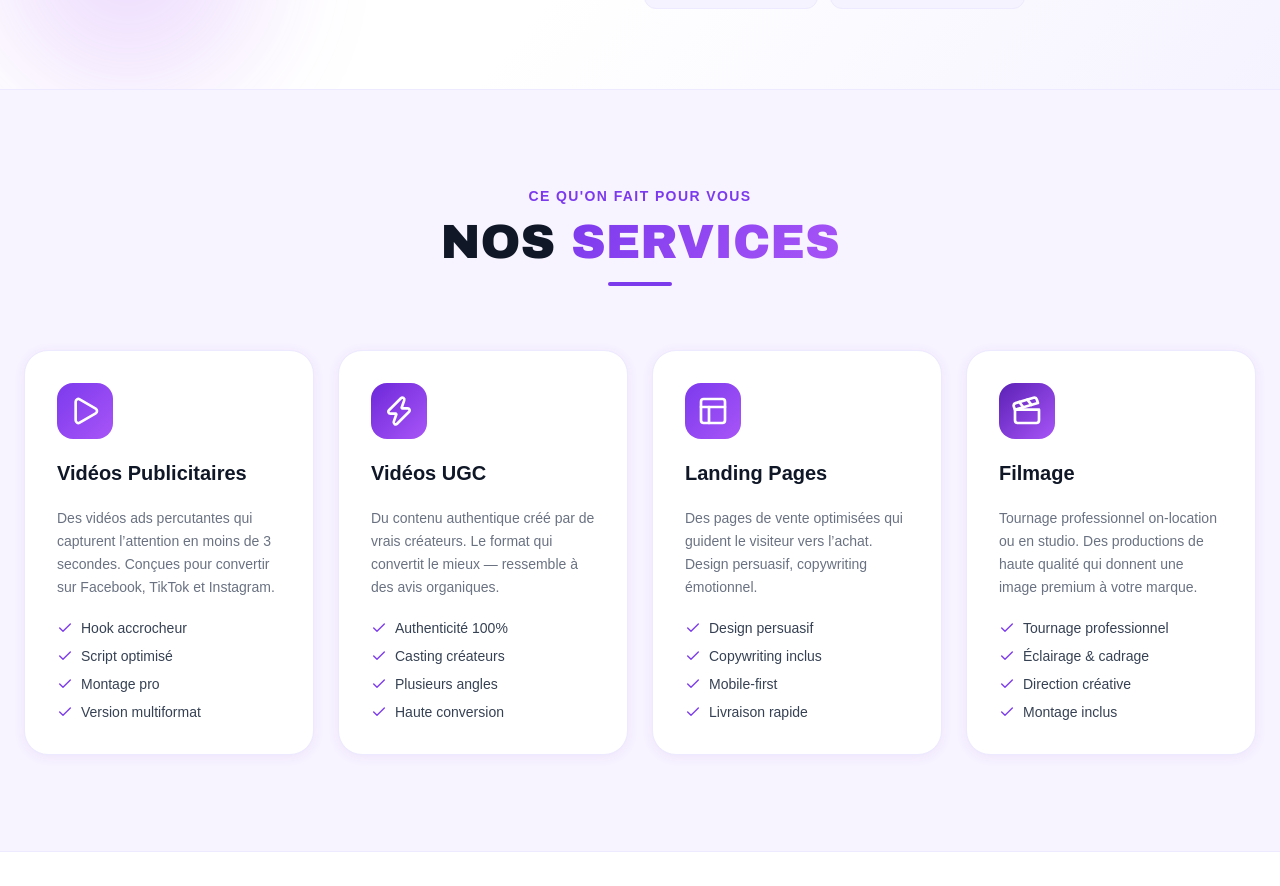
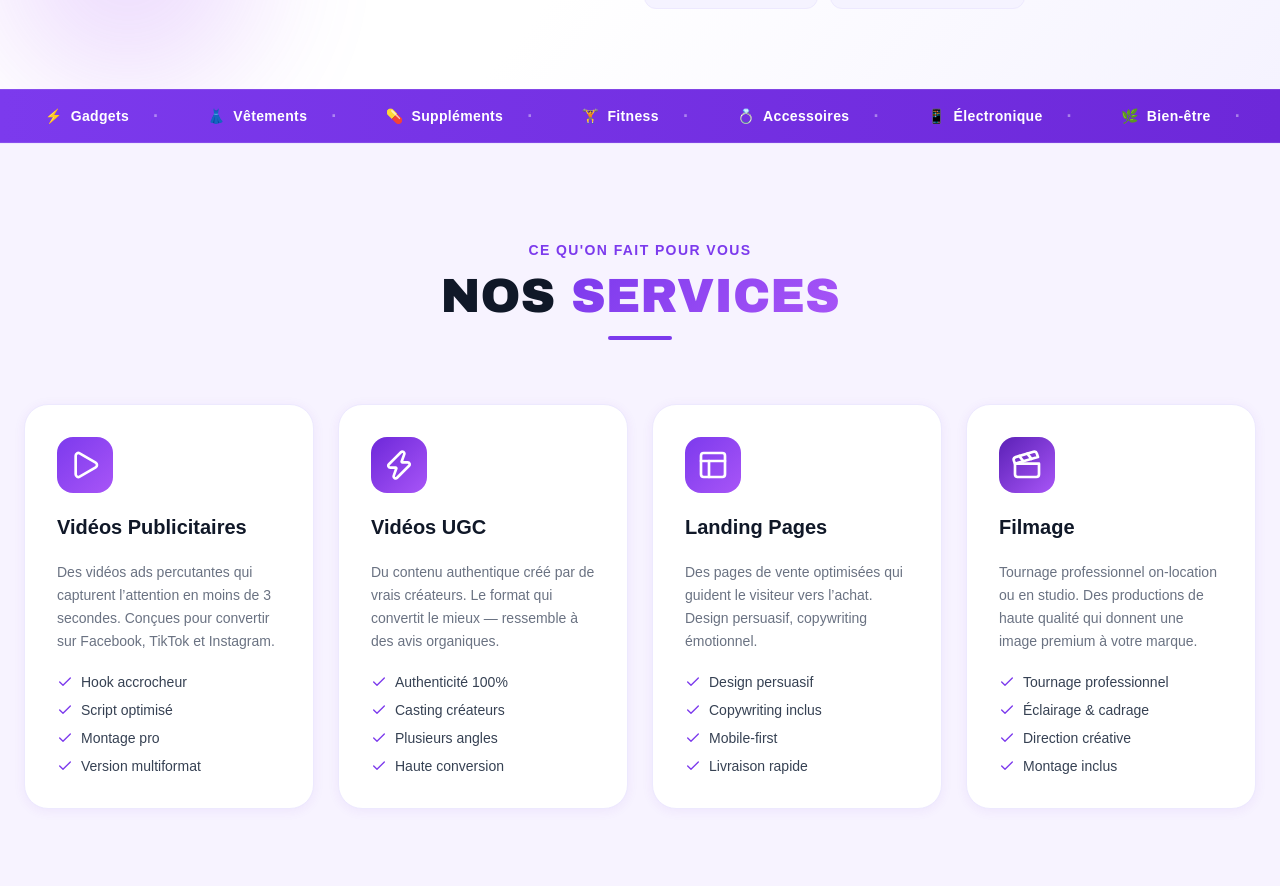
Before and after one commit to hamzafa1d1/growtion-portfolio, a Next.js app: page / in a window 1280 px wide. Shown: the part 813-1699 px from the top of the page. Built offline with nearby package versions, Linux system fonts and the light colour scheme.

Commit message:
feat: add auto-scrolling sectors band after hero

```diff
--- a/app/page.tsx
+++ b/app/page.tsx
@@ -1,5 +1,6 @@
 import { Navbar } from "@/components/ui/Navbar";
 import { FloatingWhatsApp } from "@/components/ui/FloatingWhatsApp";
+import { SectorsBand } from "@/components/ui/SectorsBand";
 import { Hero } from "@/components/sections/Hero";
 import { Services } from "@/components/sections/Services";
 import { Results } from "@/components/sections/Results";
@@ -21,6 +22,7 @@ export default async function Home() {
       <FloatingWhatsApp />
       <main>
         <Hero />
+        <SectorsBand />
         <Services />
         <Results screenshotUrls={assets["results-screenshot"]} />
         <Portfolio
--- /dev/null
+++ b/components/ui/SectorsBand.tsx
@@ -0,0 +1,52 @@
+"use client";
+import { motion } from "framer-motion";
+
+const SECTORS = [
+  { label: "Cosmétiques",   emoji: "💄" },
+  { label: "Gadgets",       emoji: "⚡" },
+  { label: "Vêtements",     emoji: "👗" },
+  { label: "Suppléments",   emoji: "💊" },
+  { label: "Fitness",       emoji: "🏋️" },
+  { label: "Accessoires",   emoji: "💍" },
+  { label: "Électronique",  emoji: "📱" },
+  { label: "Bien-être",     emoji: "🌿" },
+  { label: "Maison",        emoji: "🏠" },
+  { label: "Beauté",        emoji: "✨" },
+];
+
+// Duplicate for seamless loop
+const ITEMS = [...SECTORS, ...SECTORS];
+
+export function SectorsBand() {
+  return (
+    <div
+      className="w-full overflow-hidden py-3 select-none"
+      style={{
+        background: "linear-gradient(90deg, #7c3aed, #6d28d9)",
+        borderTop: "1px solid rgba(255,255,255,0.1)",
+        borderBottom: "1px solid rgba(255,255,255,0.1)",
+      }}
+    >
+      <motion.div
+        className="flex gap-0 whitespace-nowrap"
+        animate={{ x: ["0%", "-50%"] }}
+        transition={{
+          duration: 22,
+          ease: "linear",
+          repeat: Infinity,
+        }}
+      >
+        {ITEMS.map((s, i) => (
+          <span
+            key={i}
+            className="inline-flex items-center gap-2 px-6 text-white font-bold text-sm tracking-wide"
+          >
+            <span>{s.emoji}</span>
+            <span>{s.label}</span>
+            <span className="ml-4 opacity-40 text-lg">·</span>
+          </span>
+        ))}
+      </motion.div>
+    </div>
+  );
+}
```
